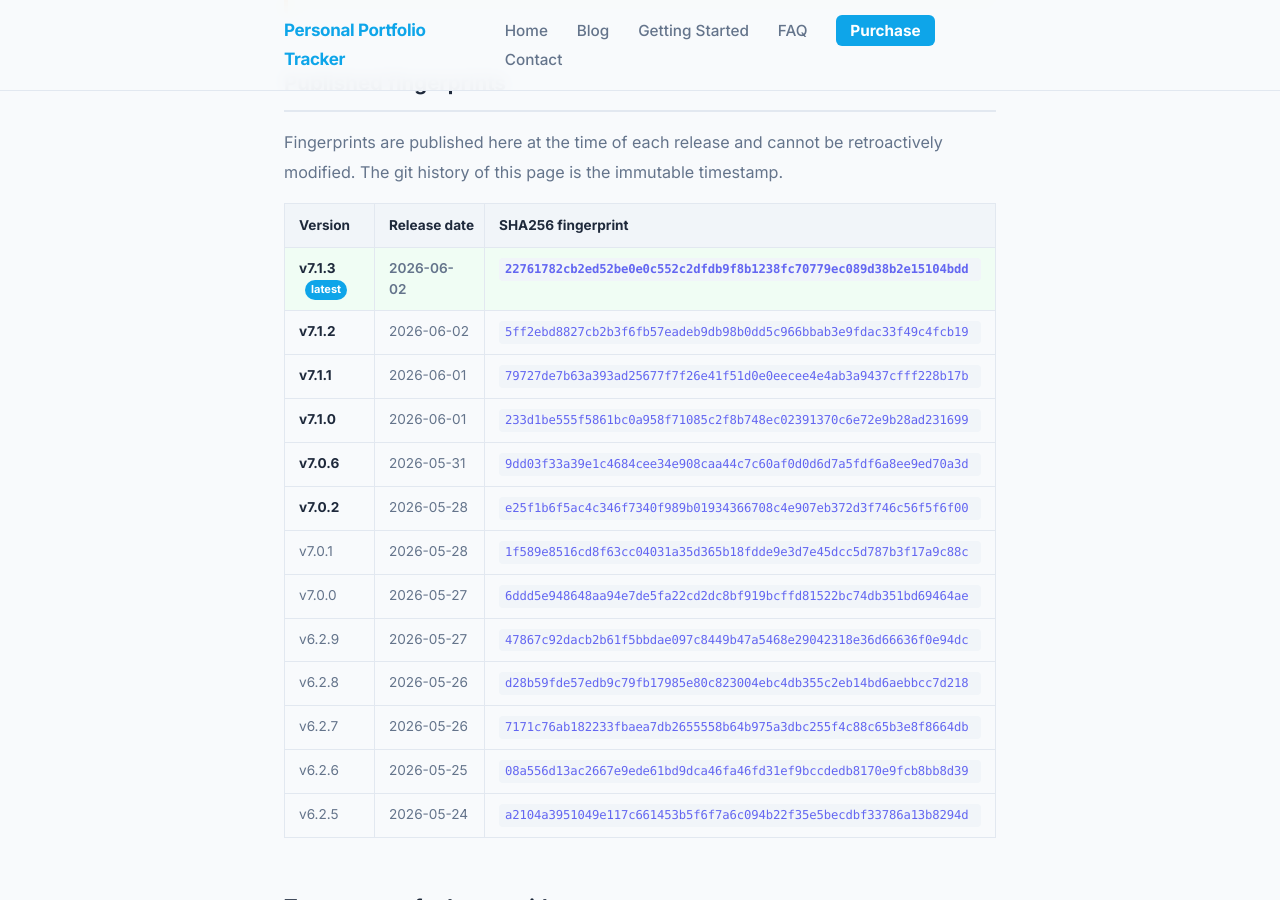
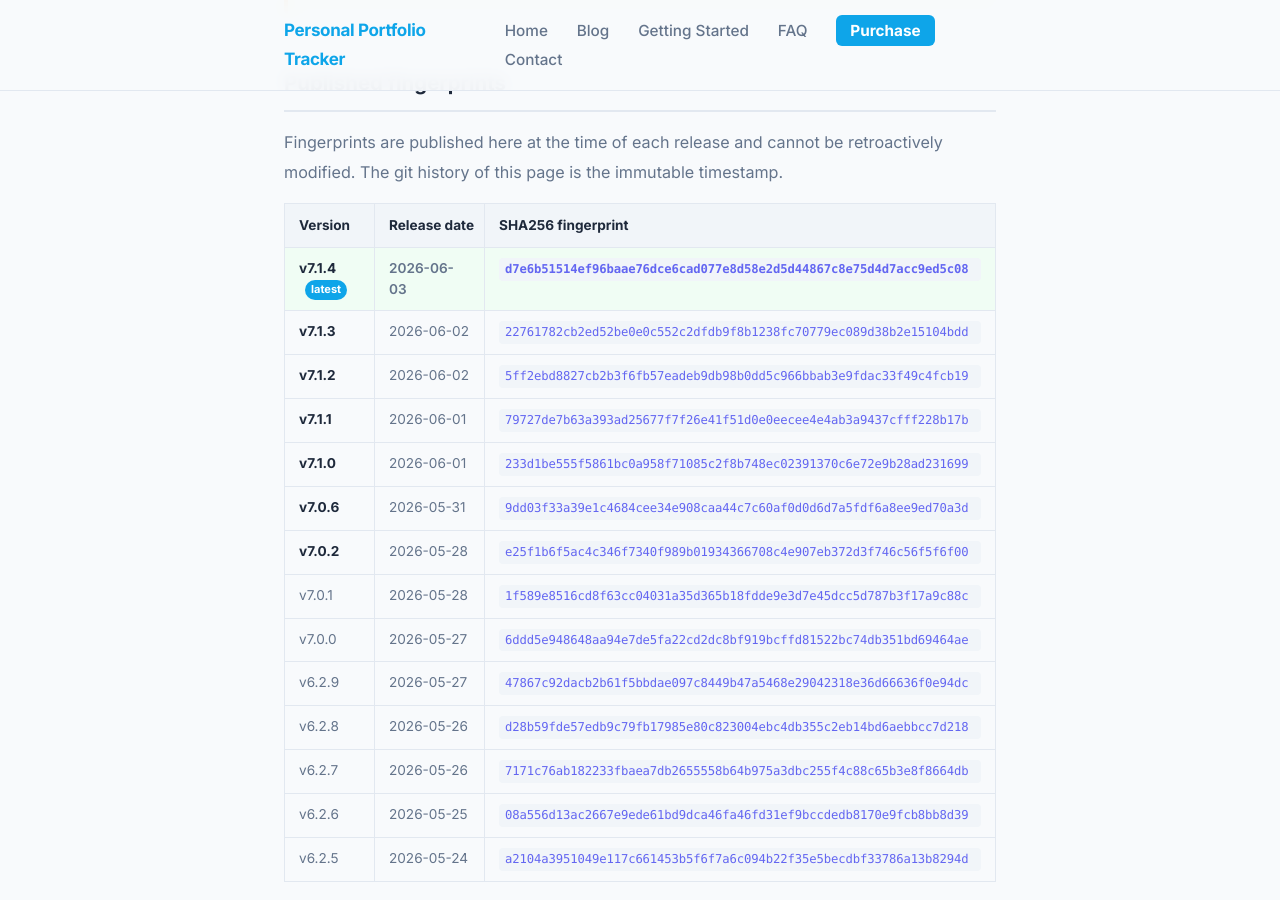
Before and after one commit to srikrishna2024/portfolio-tracker-blog, a Jekyll site: the page built from release-fingerprints/index.html, in a window 1280 px wide and 900 px high, scrolled down 933 px. Built offline with Jekyll 4.4.1, drawn with Linux system fonts in a browser that asks for light colours.

Commit message:
release: add v7.1.4 fingerprint

```diff
--- a/release-fingerprints/index.html
+++ b/release-fingerprints/index.html
@@ -40,7 +40,12 @@
       </thead>
       <tbody>
         <tr class="fp-current">
-          <td><strong>v7.1.3</strong> <span class="fp-badge">latest</span></td>
+          <td><strong>v7.1.4</strong> <span class="fp-badge">latest</span></td>
+          <td>2026-06-03</td>
+          <td><code class="fp-code">d7e6b51514ef96baae76dce6cad077e8d58e2d5d44867c8e75d4d7acc9ed5c08</code></td>
+        </tr>
+        <tr>
+          <td><strong>v7.1.3</strong></td>
           <td>2026-06-02</td>
           <td><code class="fp-code">22761782cb2ed52be0e0c552c2dfdb9f8b1238fc70779ec089d38b2e15104bdd</code></td>
         </tr>
```
